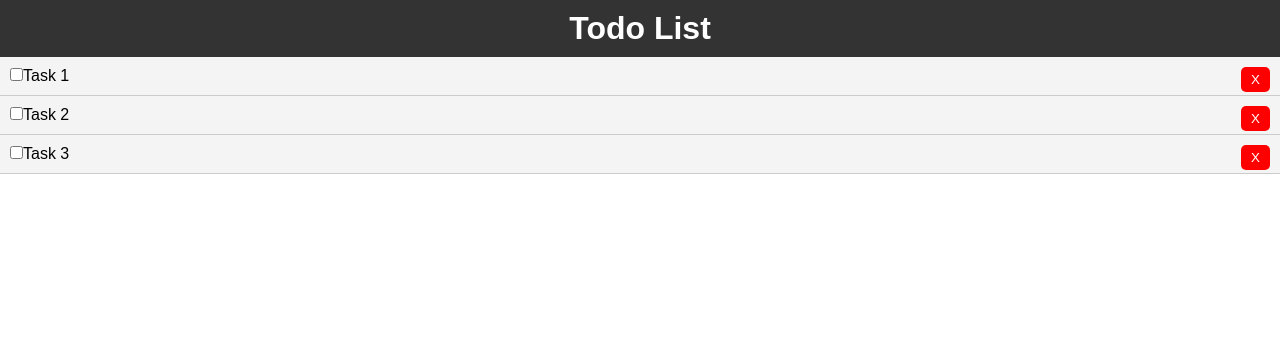
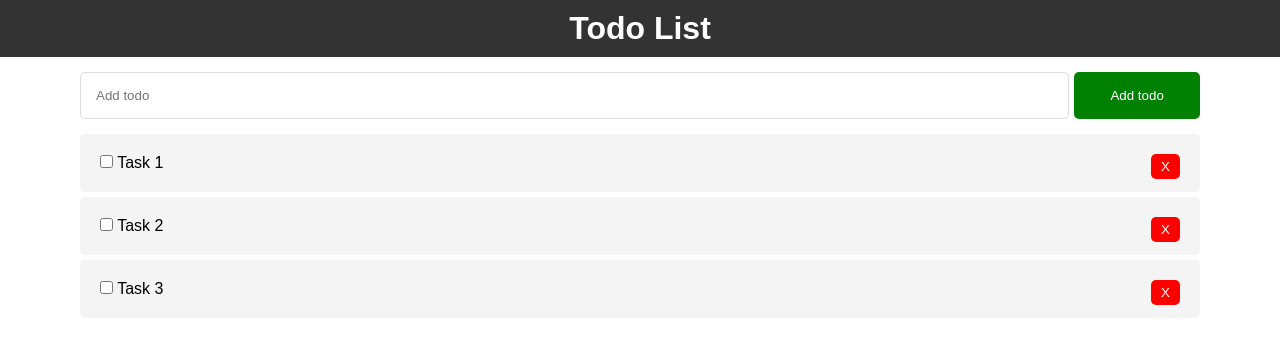
Before and after one commit to darshanxyz/react-todo-list, a React (Create React App) app: page / in a window 1280 px wide. Shown: the top 344 px of the page. Built offline with nearby package versions, Linux system fonts and the light colour scheme.

Commit message:
added the add new todo item functionality and modified the styles of the application

```diff
--- a/package.json
+++ b/package.json
@@ -8,7 +8,8 @@
     "@testing-library/user-event": "^7.2.1",
     "react": "^16.13.1",
     "react-dom": "^16.13.1",
-    "react-scripts": "3.4.1"
+    "react-scripts": "3.4.1",
+    "uuid": "^8.2.0"
   },
   "scripts": {
     "start": "react-scripts start",
--- a/src/App.css
+++ b/src/App.css
@@ -7,3 +7,20 @@
 body {
   font-family: Arial, Helvetica, sans-serif;
 }
+
+.container {
+  padding: 0 5em;
+}
+
+.btn {
+  padding: 15px;
+  border: none;
+  border-radius: 5px;
+  background: green;
+  color: #fff;
+  cursor: pointer
+}
+
+.btn:hover {
+  background: darkgreen;
+}
--- a/src/App.js
+++ b/src/App.js
@@ -2,23 +2,25 @@ import React, { Component } from 'react';
 import './App.css';
 import Header from './components/layout/Header';
 import Todo from './components/todo/Todos';
+import AddTodo from './components/todo/AddTodo'
+import { v4 as uuid } from 'uuid';
 
 class App extends Component {
 
   state = {
     todos: [
       {
-        id: 1,
+        id: uuid(),
         title: 'Task 1',
         completed: false
       },
       {
-        id: 2,
+        id: uuid(),
         title: 'Task 2',
         completed: false
       },
       {
-        id: 3,
+        id: uuid(),
         title: 'Task 3',
         completed: false
       },
@@ -42,11 +44,25 @@ class App extends Component {
     })
   }
 
+  addItem = (title) => {
+    const newItem = {
+      id: uuid(),
+      title: title,
+      completed: false
+    }
+    this.setState({
+      todos: [...this.state.todos, newItem]
+    })
+  }
+
   render() {
     return (
       <div className="App">
         <Header />
-        <Todo todos={this.state.todos} markComplete={this.markComplete} deleteItem={this.deleteItem} />
+        <div className="container">
+          <AddTodo addItem={this.addItem} />
+          <Todo todos={this.state.todos} markComplete={this.markComplete} deleteItem={this.deleteItem} />
+        </div>
       </div>
     );
   }
--- /dev/null
+++ b/src/components/todo/AddTodo.js
@@ -0,0 +1,58 @@
+import React, { Component } from 'react';
+
+class AddTodo extends Component {
+
+  state = {
+    title: ''
+  }
+
+  onTextChang = (e) => {
+    this.setState({
+      [e.target.name]: e.target.value
+    })
+  }
+
+  onFormSubmit = (e) => {
+    e.preventDefault();
+    this.props.addItem(this.state.title);
+    this.setState({ title: '' })
+  }
+
+  render() {
+    const formStyle = {
+      display: 'flex',
+      padding: '15px 0'
+    }
+    const textBoxStyle = {
+      flex: '10',
+      padding: '15px',
+      marginRight: '5px',
+      border: '1px solid #ddd',
+      borderRadius: '5px'
+    }
+    const submitBtnStyle = {
+      flex: '1'
+    }
+    return (
+      <form onSubmit={this.onFormSubmit} style={formStyle}>
+        <input
+          type="text"
+          name="title"
+          placeholder="Add todo"
+          style={textBoxStyle}
+          value={this.state.title}
+          onChange={this.onTextChange}
+        />
+        <input
+          type="submit"
+          value="Add todo"
+          className="btn"
+          style={submitBtnStyle}
+        />
+
+      </form>
+    )
+  }
+}
+
+export default AddTodo;
--- a/src/components/todo/TodoItem.js
+++ b/src/components/todo/TodoItem.js
@@ -5,8 +5,10 @@ class TodoItem extends Component {
   getStyle = () => {
     return {
       background: '#f4f4f4',
-      padding: '10px',
-      borderBottom: '1px #ccc solid',
+      padding: '20px',
+      borderBottom: 'none',
+      borderRadius: '5px',
+      marginBottom: '5px',
       textDecoration: this.props.todo.completed ? 'line-through' : 'none'
     }
   }
@@ -14,7 +16,7 @@ class TodoItem extends Component {
   render() {
     const { id, title } = this.props.todo;
     const btnStyle = {
-      background: '#ff0000',
+      background: 'red',
       color: '#fff',
       border: 'none',
       padding: '5px 10px',
@@ -25,8 +27,7 @@ class TodoItem extends Component {
     return (
       <div style={this.getStyle()}>
         <p>
-          <input type="checkbox" onChange={this.props.markComplete.bind(this, id)}></input>
-          {title}
+          <input type="checkbox" onChange={this.props.markComplete.bind(this, id)} /> {title}
           <button onClick={this.props.deleteItem.bind(this, id)} style={btnStyle}>X</button>
         </p>
       </div>
```
Also changed, not shown: 1 other file (tests, documents, lock files or other folders).
